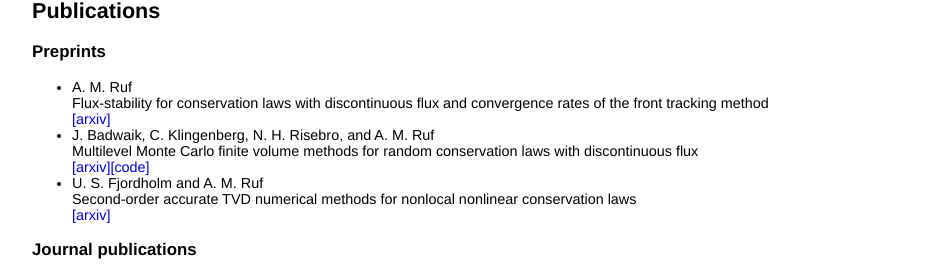
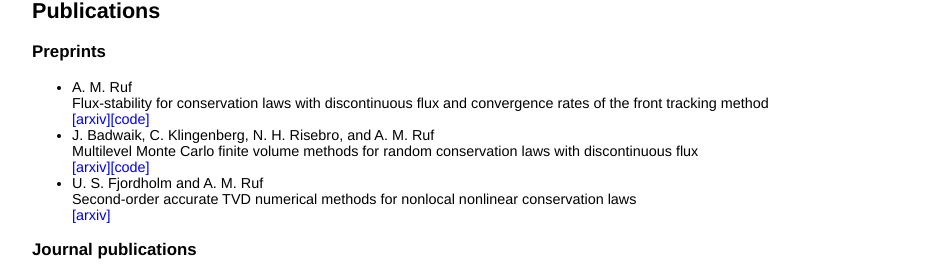
Before and after one commit to adrianmruf/adrianmruf.github.io, a Jekyll site: the page built from index.html, in a window 1280 px wide. Shown: the part 825-1102 px from the top of the page, without its empty margins (160-1092 px from the left). Built offline with Jekyll 4.4.1, drawn with Linux system fonts in a browser that asks for light colours.

Commit message:
Update index.html

```diff
--- a/index.html
+++ b/index.html
@@ -82,7 +82,7 @@ th {
 	<h3>Preprints</h3>
 	<ul>
 	<li>A. M. Ruf<br>Flux-stability for conservation laws with discontinuous flux and convergence rates of the front tracking method<br>
-		<a href="https://arxiv.org/abs/2008.08320">[arxiv]</a>
+		<a href="https://arxiv.org/abs/2008.08320">[arxiv]</a><a href="https://github.com/adrianmruf/adrianmruf.github.io/blob/master/code/FrontTracking_discontinuous_flux.py">[code]</a>
 		</li>
 	<li>J. Badwaik, C. Klingenberg, N. H. Risebro, and A. M. Ruf<br>Multilevel Monte Carlo finite volume methods for random conservation laws with discontinuous flux<br>
 		<a href="https://arxiv.org/abs/1906.08991">[arxiv]</a><a href="https://github.com/adrianmruf/MLMC_discontinuous_flux">[code]</a>
```
